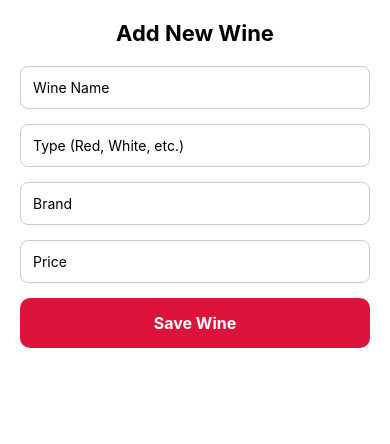
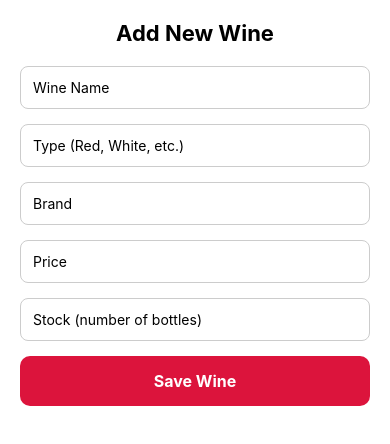
Before and after one commit to gwater25/Wine-App, a React Native app in the folder wineapp/: screen /AddWine in a window 390 px wide. Shown: the top 444 px of the page. Built offline with nearby package versions, Linux system fonts and the light colour scheme.

Commit message:
Added Stock as an option

```diff
--- a/wineapp/context/WineInventoryContext.js
+++ b/wineapp/context/WineInventoryContext.js
@@ -4,7 +4,26 @@ import AsyncStorage from '@react-native-async-storage/async-storage';
 const WineInventoryContext = createContext();
 
 export const WineInventoryProvider = ({ children }) => {
-  const [wines, setWines] = useState([]);
+  const [wines, setWines] = useState([
+    {
+      id: 1,
+      name: 'Cabernet Sauvignon',
+      type: 'Red',
+      brand: 'Brand A',
+      price: 20,
+      stock: 10,
+      image: 'https://mir-s3-cdn-cf.behance.net/project_modules/max_1200/47996575869489.5c594d0824159.jpg',
+    },
+    {
+      id: 2,
+      name: 'Chardonnay',
+      type: 'White',
+      brand: 'Brand B',
+      price: 25,
+      stock: 5,
+      image: 'https://mir-s3-cdn-cf.behance.net/project_modules/max_1200/47996575869489.5c594d0824159.jpg',
+    },
+  ]);
 
   // Load wines from storage
   useEffect(() => {
--- a/wineapp/screens/AddWineScreen.js
+++ b/wineapp/screens/AddWineScreen.js
@@ -23,6 +23,7 @@ export default function AddWineScreen() {
     type: '',
     brand: '',
     price: '',
+    stock: '',
   });
 
   useEffect(() => {
@@ -32,6 +33,7 @@ export default function AddWineScreen() {
         type: editing.type,
         brand: editing.brand,
         price: editing.price.toString(),
+        stock: editing.stock !== undefined ? editing.stock.toString() : '0',
       });
     }
   }, [editing]);
@@ -43,7 +45,7 @@ export default function AddWineScreen() {
   const handleSubmit = () => {
     const { name, type, brand, price } = form;
 
-    if (!name || !type || !brand || !price) {
+    if (!name || !type || !brand || !price || !stock) {
       Alert.alert('Validation', 'Please fill out all fields');
       return;
     }
@@ -53,6 +55,7 @@ export default function AddWineScreen() {
         ...editing,
         ...form,
         price: parseFloat(price),
+        stock: parseInt(stock, 10),
       });
     } else {
       const newWine = {
@@ -61,6 +64,7 @@ export default function AddWineScreen() {
         type,
         brand,
         price: parseFloat(price),
+        stock: parseInt(stock, 10),
       image: `https://mir-s3-cdn-cf.behance.net/project_modules/max_1200/47996575869489.5c594d0824159.jpg`
     };
     addWine(newWine);
@@ -102,6 +106,14 @@ return (
       onChangeText={(text) => handleChange('price', text)}
     />
 
+    <TextInput
+      style={styles.input}
+      placeholder="Stock (number of bottles)"
+      keyboardType="numeric"
+      value={form.stock}
+      onChangeText={(text) => handleChange('stock', text)}
+    />
+
     <TouchableOpacity style={styles.button} onPress={handleSubmit}>
       <Text style={styles.buttonText}>{editing ? 'Update Wine' : 'Save Wine'}</Text>
     </TouchableOpacity>
```
Also changed, not shown: wineapp/data/Wines.js (+14 -33 lines).
